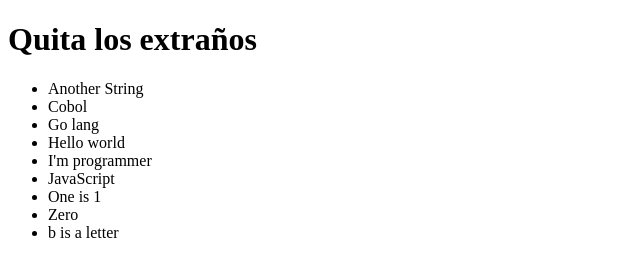
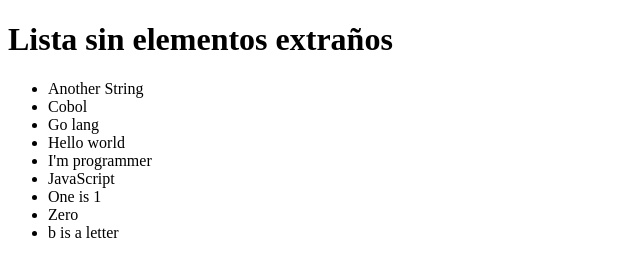
Before and after one commit to JuanIRamella/onlyStringsArray, a plain HTML site: page index.html in a window 1280 px wide. Shown: the whole page, without its empty margins (0-640 px from the left). Drawn offline with Linux system fonts and the light colour scheme.

Commit message:
Cambiando título

```diff
--- a/index.html
+++ b/index.html
@@ -8,7 +8,7 @@
     <script src="js/script.js"></script>
   </head>
   <body>
-    <h1>Quita los extraños</h1>
+    <h1>Lista sin elementos extraños</h1>
     <ul id="list"></ul>
   </body>
 </html>
```
